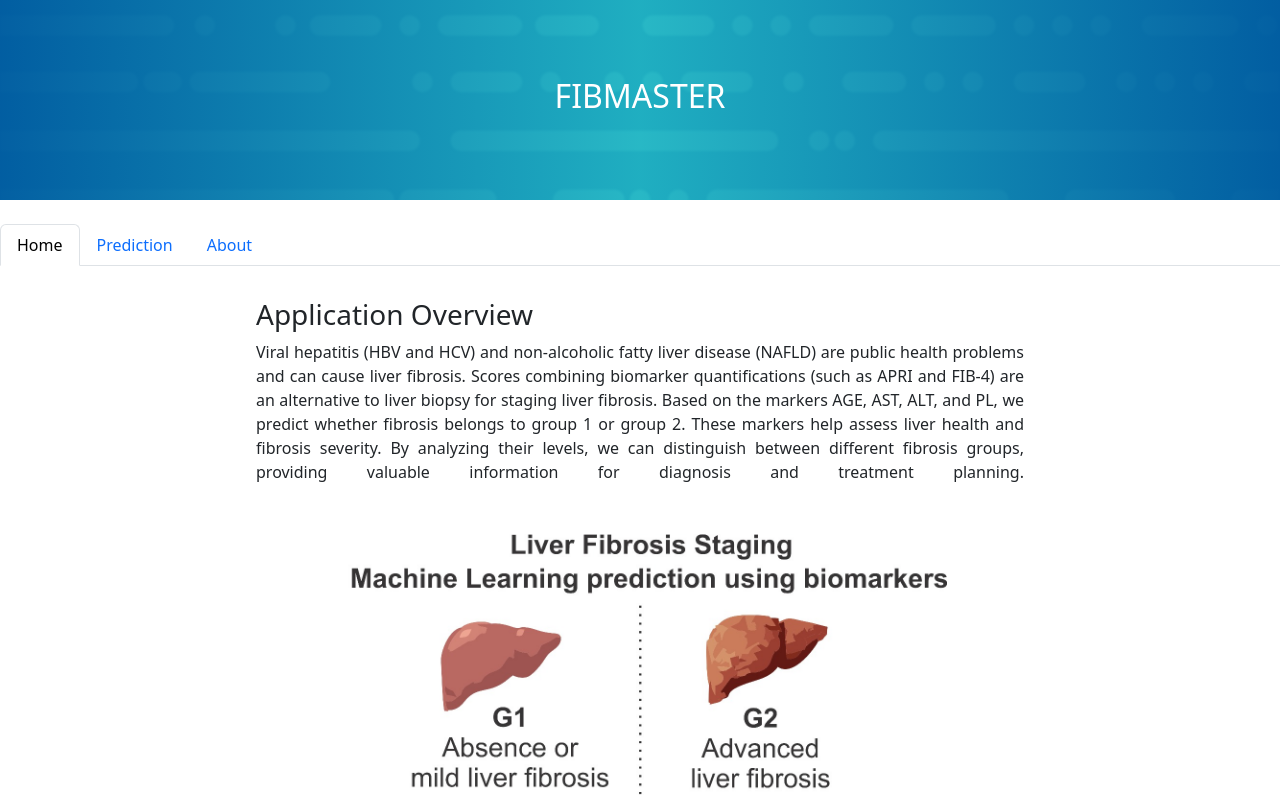
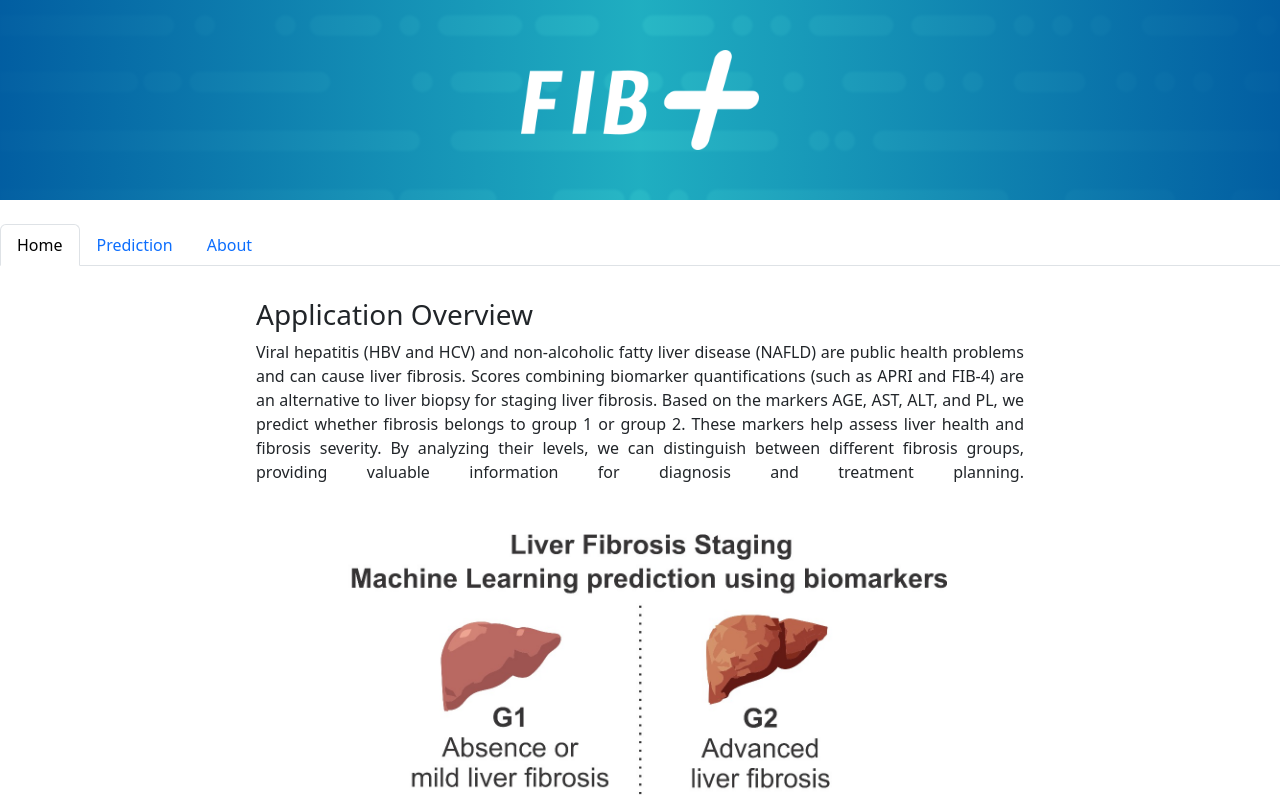
Before and after one commit to esthercamilo/fibrosis-staging-tool, a React (Create React App) app in the folder dashboard/: page /fibrosis-staging-tool in a window 1280 px wide. Shown: the top 798 px of the page. Built offline with nearby package versions, Linux system fonts and the light colour scheme.

Commit message:
melhorias front

```diff
--- a/dashboard/public/index.html
+++ b/dashboard/public/index.html
@@ -24,6 +24,10 @@
       work correctly both with client-side routing and a non-root public URL.
       Learn how to configure a non-root public URL by running `npm run build`.
     -->
+    <link
+      href="https://fonts.googleapis.com/css2?family=Material+Symbols+Outlined"
+      rel="stylesheet"
+    />
     <title>Bioinformática | Unesp</title>
   </head>
   <body>
--- a/dashboard/src/components/FibrosisStagingTool.js
+++ b/dashboard/src/components/FibrosisStagingTool.js
@@ -21,7 +21,7 @@ const FibrosisStagingTool = () => {
           justifyContent: "center",
         }}
       >
-        <h2 className="left">FIBMASTER</h2>
+        <img src="/fib.png" alt="FIB" style={{ height: "100px" }} />
       </div>
 
       <div className="mt-4">
--- a/dashboard/src/components/Home.js
+++ b/dashboard/src/components/Home.js
@@ -50,7 +50,7 @@ const Home = () => {
                 target="_blank"
                 rel="noopener noreferrer"
               >
-                FibMaster
+                Fib+
               </a>
               - Nova versão do preditor do nível de gravidade da fibrose
               hepática com base em marcadores molecures.
--- a/dashboard/src/components/predictor.js
+++ b/dashboard/src/components/predictor.js
@@ -107,7 +107,7 @@ const Predictor = () => {
               </div>
 
               <div>
-                <label>AST (U/L):</label>
+                <label>AST or TGO (U/L):</label>
                 <input
                   className="form-control"
                   type="number"
@@ -119,7 +119,7 @@ const Predictor = () => {
               </div>
 
               <div>
-                <label>ALT (U/L):</label>
+                <label>ALT or TGP (U/L):</label>
                 <input
                   className="form-control"
                   type="number"
```
Also changed, not shown: dashboard/public/fib.png (added).
